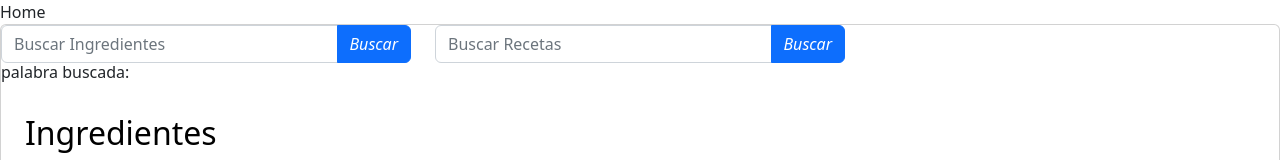
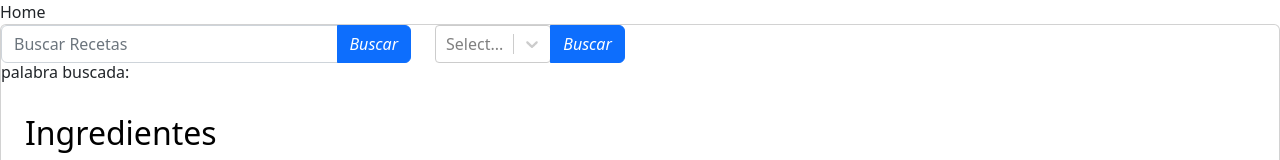
Before and after one commit to AryDegtiar/tpScrumRecetas, a React (Vite) app in the folder FRONTEND/: page / in a window 1280 px wide. Shown: the top 160 px of the page. Built offline with nearby package versions, Linux system fonts and the light colour scheme; no server answers.

Commit message:
funcionan los buscadores

```diff
--- a/FRONTEND/package.json
+++ b/FRONTEND/package.json
@@ -10,6 +10,7 @@
     "css": "npx tailwindcss -i ./src/input.css -o ./dist/output.css --watch"
   },
   "dependencies": {
+    "axios": "^1.3.4",
     "bootstrap": "^5.2.3",
     "react": "^18.2.0",
     "react-bootstrap": "^2.7.2",
--- a/FRONTEND/src/components/Search.jsx
+++ /dev/null
@@ -1,20 +0,0 @@
-import React, { useState } from 'react'
-
-const Search = (props) => {
-  const [search, setSearch] = useState("")
-
-  const searcher = (e) => {
-        setSearch(e.target.value)
-    }
-  const text= "Buscar "+ props.type
-  return (
-    <div className="input-group">
-       <input value={search} onChange={searcher} type="text" id="m-search" className="form-control" placeholder={text} />
-       <span className="search-btn btn btn-primary" onClick={()=>props.wordSearch(search)}>
-          <i className="feather icon-search "> Buscar </i>
-       </span>
-    </div>
-  )
-}
-
-export default Search
--- /dev/null
+++ b/FRONTEND/src/components/SearchIngredient.jsx
@@ -0,0 +1,51 @@
+import React,{useEffect, useState} from 'react'
+import makeAnimated from 'react-select/animated';
+import axios from 'axios'
+import Select from 'react-select';
+const animatedComponents = makeAnimated();
+
+const SearchIngredient = (props) => {
+    const [optionsChosen, setOptionsChosen] = useState([])
+    const [ingredient, setIngredient]= useState([])
+    useEffect( ()=> {
+        var list = []
+        axios.get('http://localhost:8081/api/v1/ingredientes')
+        .then(function (response) {
+            // handle success
+            response.data.map((data)=>{
+                list.push({value:data.nombre, label:data.nombre})
+            })
+            setIngredient(list)
+        })
+
+    },[])
+    const complete=(event)=>{
+
+        setOptionsChosen( event.map((e)=>{
+                return e.value
+            }))
+    }
+    const post=(event)=>{
+        axios.get('http://localhost:8081/api/v1/recetas/search?filtrar='+optionsChosen.join(","))
+        .then(function (response) {
+            // handle success
+            console.log(response.data)
+            props.setList(response.data)
+        })
+    }
+  return (
+    <div className="input-group">
+        <Select
+        closeMenuOnSelect={false}
+        components={animatedComponents}
+        isMulti
+        onChange={(e)=>complete(e)}
+        options={ingredient}/>
+        <span className="search-btn btn btn-primary" onClick={()=>post()}>
+        <i className="feather icon-search "> Buscar </i>
+        </span>
+    </div>
+  )
+}
+
+export default SearchIngredient
--- /dev/null
+++ b/FRONTEND/src/components/SearchRecipe.jsx
@@ -0,0 +1,32 @@
+import React, { useState } from 'react'
+import axios from 'axios'
+
+const SearchRecipe = (props) => {
+  const [search, setSearch] = useState("")
+
+  const searcher = (e) => {
+        setSearch(e.target.value)
+        console.log(search)
+    }
+  const wordSearch = (search) =>{
+    axios.get("http://localhost:8081/api/v1/recetas?filtrar="+search)
+        .then(function (response) {
+            // handle success
+            console.log(response.data)
+            props.setList(response.data)
+            //props.setList(response.data)
+        })
+
+  }
+  const text= "Buscar "+ props.type
+  return (
+    <div className="input-group">
+       <input value={search} onChange={searcher} type="text" id="m-search" className="form-control" placeholder={text} />
+       <span className="search-btn btn btn-primary" onClick={()=>wordSearch()}>
+          <i className="feather icon-search "> Buscar </i>
+       </span>
+    </div>
+  )
+}
+
+export default SearchRecipe
--- a/FRONTEND/src/pages/Home.jsx
+++ b/FRONTEND/src/pages/Home.jsx
@@ -1,32 +1,29 @@
 import React,{useEffect, useState} from 'react'
 import { Row, Col, Card, Button } from 'react-bootstrap';
-import Search from '../components/Search'
+import SearchRecipe from '../components/SearchRecipe'
+import SearchIngredient from '../components/SearchIngredient'
 import List from '../components/List'
 import "bootstrap/dist/css/bootstrap.min.css";
 
 const Home = () => {
-  const [word, setWord]=useState("")
+  const [list, setList]=useState("")
 
-  const wordSearch = (search) =>{
-    fetch('https://jsonplaceholder.typicode.com/users/'+search)
-      .then(response => response.json())
-      .then(json => console.log(json), setWord(search))
 
-  }
+  console.log(list)
 
   return (
     <div>Home
       <Card>
       <Row>
         <Col  sm={12} lg={4}>
-          <Search wordSearch={wordSearch} type="Ingredientes" />
+          <SearchRecipe setList={setList} type="Recetas" />
         </Col>
 
         <Col  sm={12} lg={4}>
-          <Search wordSearch={wordSearch} type="Recetas" />
+          <SearchIngredient setList={setList} type="Ingredientes" />
         </Col>
       </Row>
-      <h6>palabra buscada:{word}</h6>
+      <h6>palabra buscada:</h6>
       <List/>
       </Card>
     </div>
```
Also changed, not shown: 1 other file (tests, documents, lock files or other folders).
